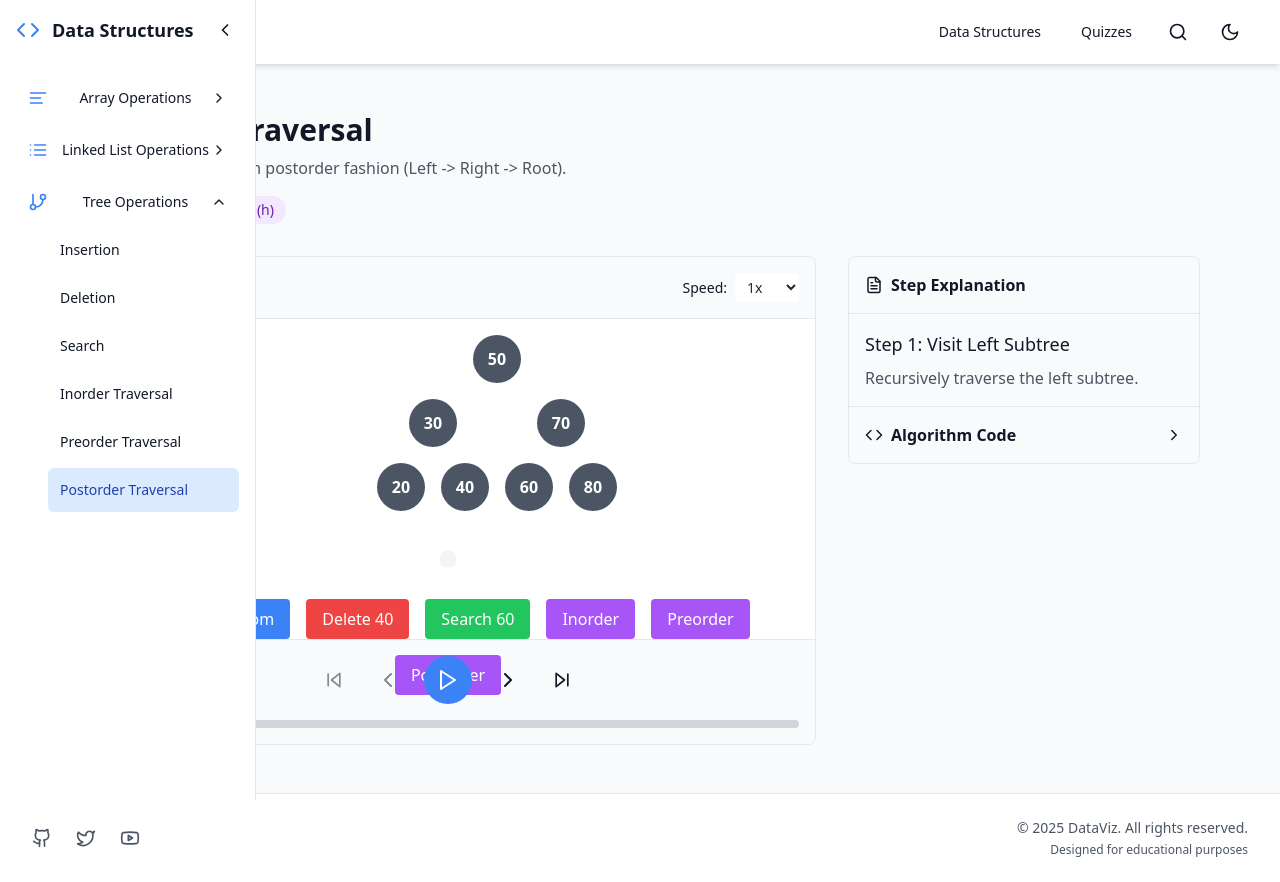
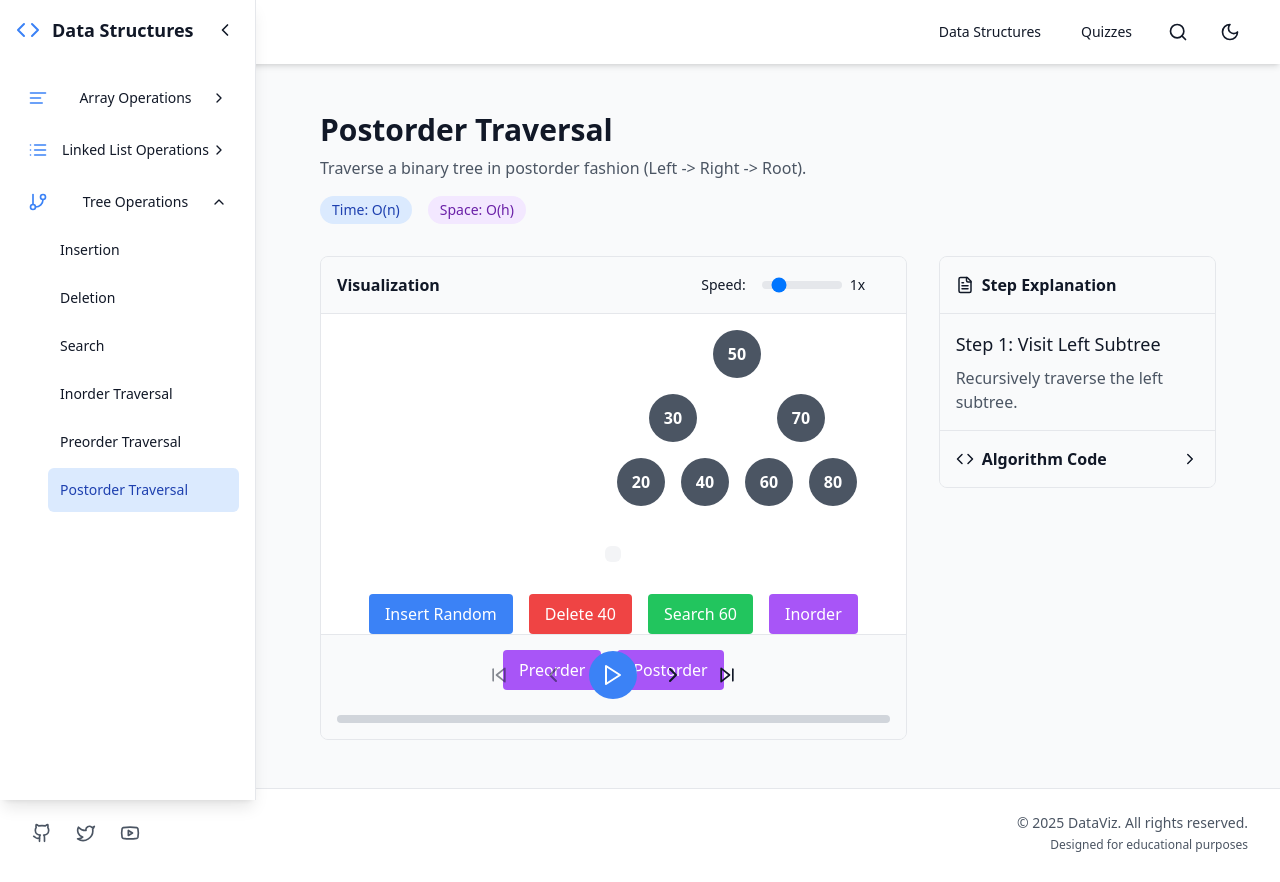
Before and after one commit to opadasaleh/Datastructure, a React (Vite) app: page /algorithms/tree-traverse-postorder in a window 1280 px wide. Built offline with nearby package versions, Linux system fonts and the light colour scheme.

Commit message:
add your commit message

```diff
--- a/src/components/layout/Layout.tsx
+++ b/src/components/layout/Layout.tsx
@@ -20,7 +20,7 @@ const Layout: React.FC<LayoutProps> = ({ children }) => {
       <Navbar />
       <div className="flex-1 flex overflow-hidden">
         <Sidebar />
-        <main className="flex-1 overflow-y-auto p-4 md:p-8 lg:p-12">
+        <main className="flex-1 overflow-y-auto p-4 md:p-8 lg:p-12 lg:ml-64">
           <div className="max-w-7xl mx-auto">
             {children}
           </div>
--- a/src/components/layout/Sidebar.tsx
+++ b/src/components/layout/Sidebar.tsx
@@ -3,7 +3,7 @@ import { Link, useLocation } from 'react-router-dom';
 import {
   ChevronDown, ChevronRight, ChevronLeft,
   AlignLeft, GitBranch, Network, Database,
-  BarChart2, Binary, Share2, Grid2X2, List, Code
+  BarChart2, Binary, Share2, Grid2X2, List, Code, Menu
 } from 'lucide-react';
 import { useTheme } from '../../contexts/ThemeContext';
 
@@ -237,6 +237,19 @@ const Sidebar: React.FC = () => {
 
   return (
     <>
+      {/* Mobile menu button */}
+      <button
+        onClick={() => setIsMobileOpen(!isMobileOpen)}
+        className={`
+          fixed top-4 left-4 z-40 lg:hidden
+          p-2 rounded-md
+          ${theme === 'dark' ? 'bg-gray-800 text-white' : 'bg-white text-gray-800'}
+          shadow-md
+        `}
+      >
+        <Menu size={24} />
+      </button>
+
       {/* Mobile sidebar backdrop */}
       <div
         className={`
@@ -256,6 +269,7 @@ const Sidebar: React.FC = () => {
           ${isMobileOpen ? 'translate-x-0' : '-translate-x-full lg:translate-x-0'}
           ${theme === 'dark' ? 'bg-gray-900' : 'bg-white'}
           border-r ${theme === 'dark' ? 'border-gray-700' : 'border-gray-200'}
+          shadow-lg
         `}
       >
         {/* Sidebar content */}
@@ -270,7 +284,7 @@ const Sidebar: React.FC = () => {
             </div>
             <button
               onClick={() => setIsCollapsed(!isCollapsed)}
-              className="p-1 rounded-md hover:bg-gray-100 dark:hover:bg-gray-800"
+              className="p-1 rounded-md hover:bg-gray-100 dark:hover:bg-gray-800 hidden lg:block"
             >
               {isCollapsed ? (
                 <ChevronRight size={20} />
--- a/src/pages/AlgorithmVisualizer.tsx
+++ b/src/pages/AlgorithmVisualizer.tsx
@@ -804,25 +804,27 @@ const AlgorithmVisualizer: React.FC = () => {
               p-4 border-b
               ${theme === 'dark' ? 'bg-gray-800 border-gray-700' : 'bg-gray-50 border-gray-200'}
             `}>
-              <div className="flex justify-between items-center">
+              <div className="flex flex-col sm:flex-row justify-between items-start sm:items-center gap-4 sm:gap-0">
                 <h2 className="font-semibold">Visualization</h2>
-                <div className="flex items-center space-x-2">
-                  <span className="text-sm">Speed:</span>
-                  <select
-                    value={speed}
-                    onChange={(e) => setSpeed(Number(e.target.value))}
-                    className={`
-                      rounded text-sm px-2 py-1
-                      ${theme === 'dark'
-                        ? 'bg-gray-700 border-gray-600 text-white'
-                        : 'bg-white border-gray-300 text-gray-800'}
-                    `}
-                  >
-                    <option value={0.5}>0.5x</option>
-                    <option value={1}>1x</option>
-                    <option value={2}>2x</option>
-                    <option value={4}>4x</option>
-                  </select>
+                <div className="flex items-center space-x-4 w-full sm:w-auto">
+                  <span className="text-sm whitespace-nowrap">Speed:</span>
+                  <div className="flex items-center space-x-2 flex-1 sm:flex-none sm:w-32 min-w-[120px]">
+                    <input
+                      type="range"
+                      min="0.5"
+                      max="4"
+                      step="0.5"
+                      value={speed}
+                      onChange={(e) => setSpeed(Number(e.target.value))}
+                      className={`
+                        w-full h-2 rounded-lg appearance-none cursor-pointer
+                        ${theme === 'dark'
+                          ? 'bg-gray-700 [&::-webkit-slider-thumb]:bg-blue-500 [&::-moz-range-thumb]:bg-blue-500 [&::-webkit-slider-thumb]:w-4 [&::-webkit-slider-thumb]:h-4 [&::-moz-range-thumb]:w-4 [&::-moz-range-thumb]:h-4'
+                          : 'bg-gray-200 [&::-webkit-slider-thumb]:bg-blue-500 [&::-moz-range-thumb]:bg-blue-500 [&::-webkit-slider-thumb]:w-4 [&::-webkit-slider-thumb]:h-4 [&::-moz-range-thumb]:w-4 [&::-moz-range-thumb]:h-4'}
+                      `}
+                    />
+                    <span className="text-sm min-w-[2.5rem]">{speed}x</span>
+                  </div>
                 </div>
               </div>
             </div>
```
